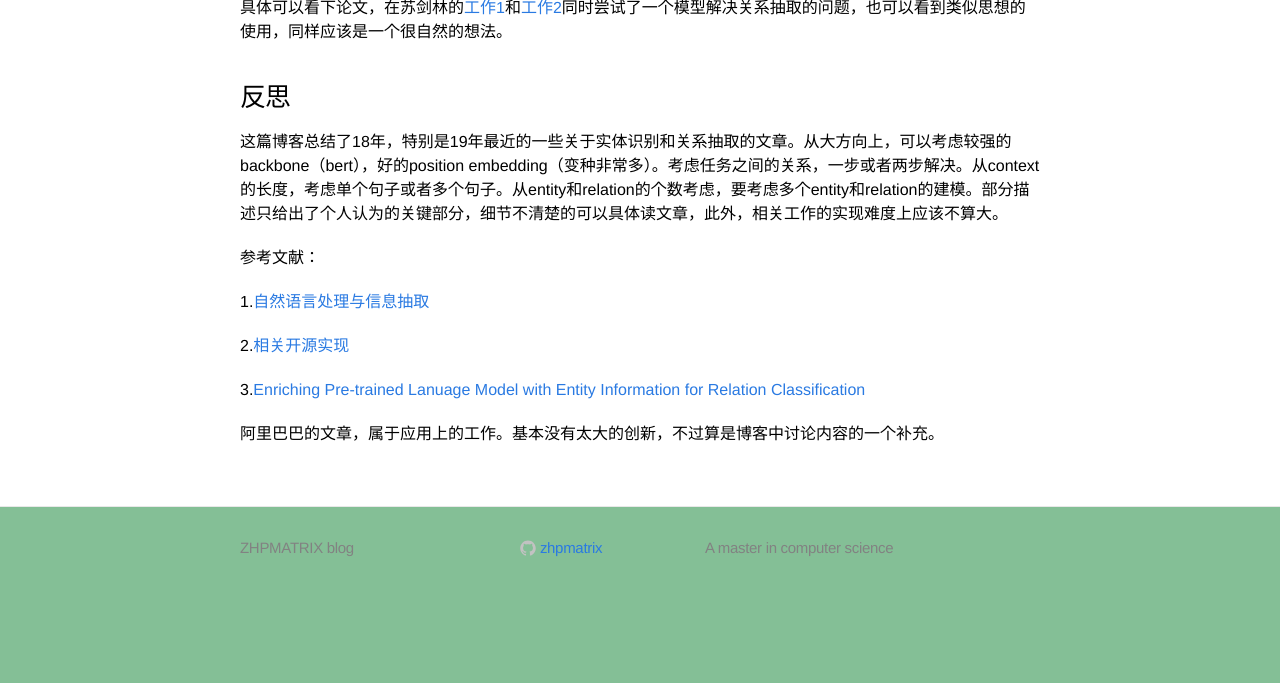
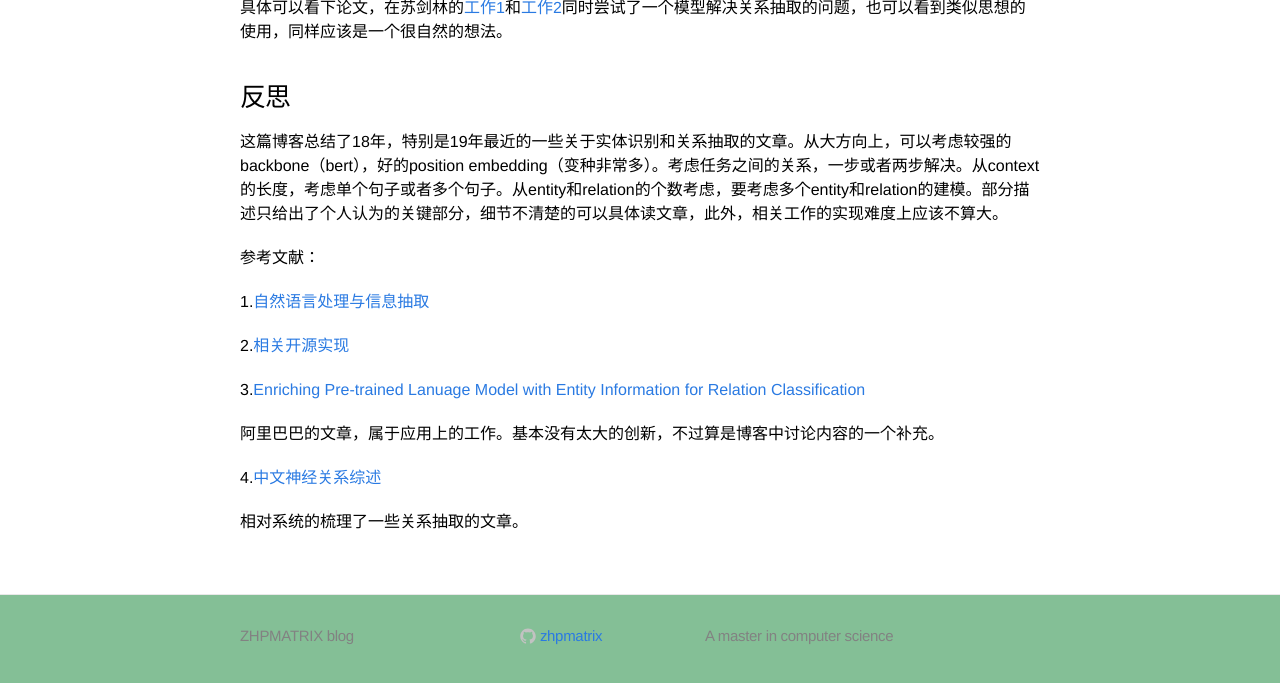
Before and after one commit to zhpmatrix/zhpmatrix.github.io, a Jekyll site: the page built from _posts/2019-06-30-neural-relation-extraction.md, in a window 1280 px wide and 900 px high, scrolled down 5204 px, cut to the strip 207-890 px from the top of the window. Built offline with Jekyll 4.4.1, drawn with Linux system fonts in a browser that asks for light colours; comment, search, counter and statistics services are not loaded; before the commit the page ends 6016 px from its top, so only the background shows below that.

Commit message:
add new ref

```diff
--- a/_posts/2019-06-30-neural-relation-extraction.md
+++ b/_posts/2019-06-30-neural-relation-extraction.md
@@ -163,3 +163,7 @@ mathjax: true
 3.[Enriching Pre-trained Lanuage Model with Entity Information for Relation Classification](https://arxiv.org/pdf/1905.08284.pdf)
 
 阿里巴巴的文章，属于应用上的工作。基本没有太大的创新，不过算是博客中讨论内容的一个补充。
+
+4.[中文神经关系综述](https://blog.csdn.net/Kaiyuan_sjtu/article/details/90071703)
+
+相对系统的梳理了一些关系抽取的文章。
```
